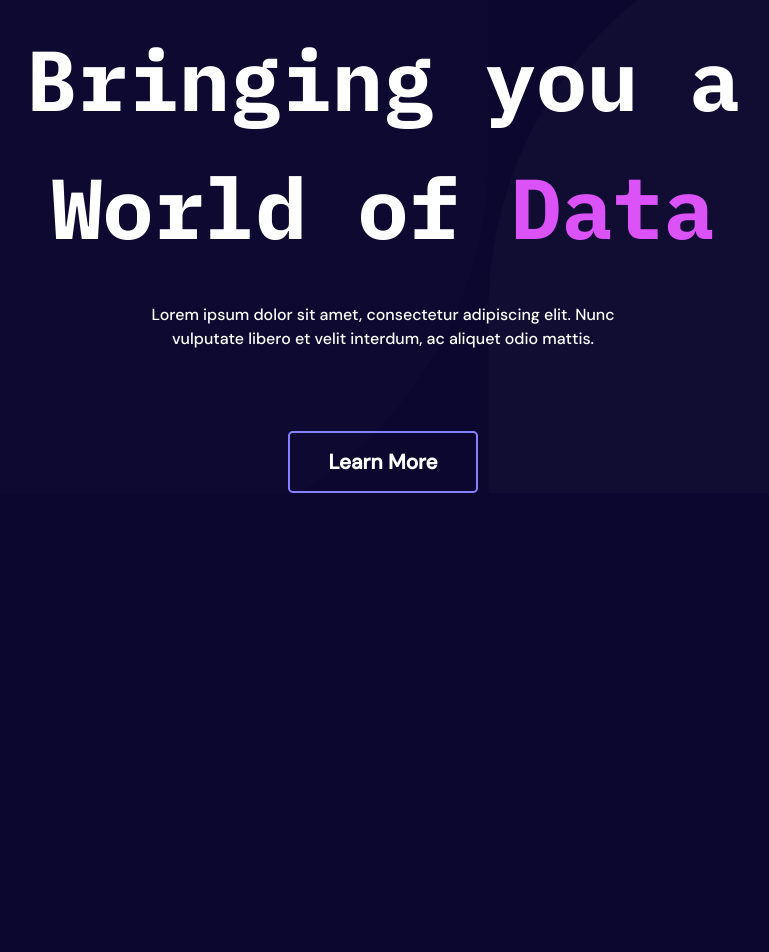
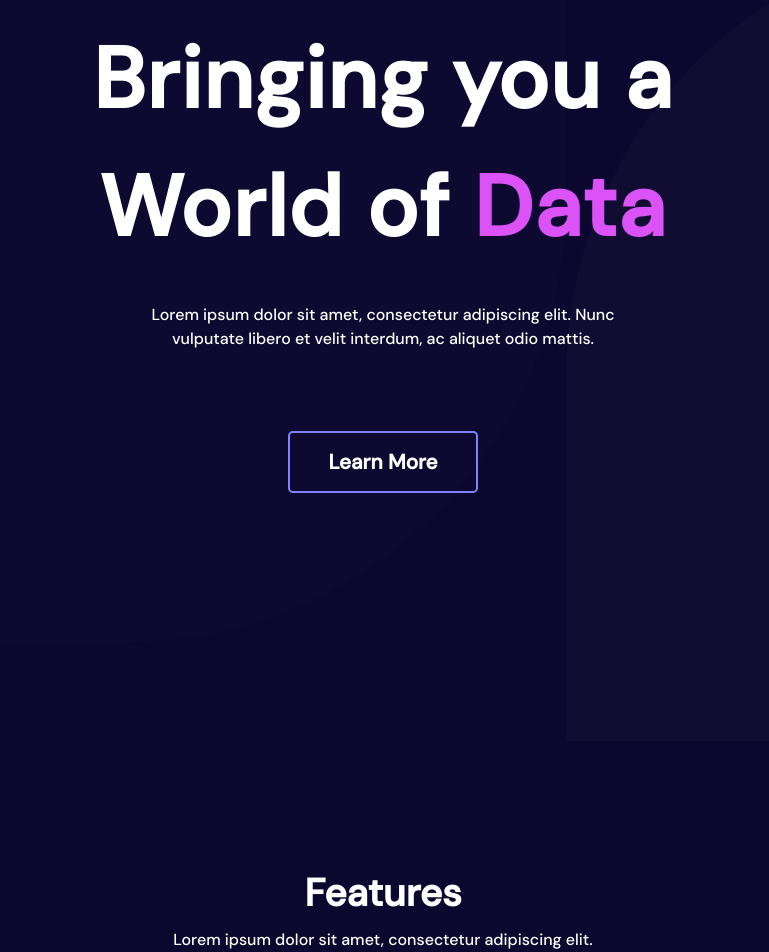
Before and after one commit to Mithrandiirr/insights, a Next.js app: page / in a window 1280 px wide. Shown: the part 298-1250 px from the top of the page, without its empty margins (257-1026 px from the left). Before the commit the page ends 800 px from the top, so only its background shows below. Built offline with nearby package versions, Linux system fonts and the light colour scheme.

Commit message:
first commit

```diff
--- a/pages/index.js
+++ b/pages/index.js
@@ -6,6 +6,7 @@ import Header from '../src/components/Header'
 
 import Landing from '../src/components/Landing'
 
+import Features from '../src/components/Features'
 export default function Home() {
   return (
 <div className='max-w-[1920px] mx-auto'>
@@ -20,6 +21,7 @@ export default function Home() {
       <Landing />
       </section>
       </div>
+      <Features />
 
 </div>
 
--- /dev/null
+++ b/src/components/Features.jsx
@@ -0,0 +1,12 @@
+import React from 'react'
+
+function Features() {
+  return (
+    <div className='mt-[7.75rem] text-center'>
+        <h3 className='font-bold text-[38.4px] '>Features</h3>
+        <p className='mt-[5.75px] font-normal text-[16px]'>Lorem ipsum dolor sit amet, consectetur adipiscing elit.</p>
+    </div>
+  )
+}
+
+export default Features
--- a/src/components/Landing.jsx
+++ b/src/components/Landing.jsx
@@ -3,15 +3,15 @@ import React from 'react'
 function Landing() {
   return (
     <>
-        <div className='mt-[10.5rem] flex flex-col items-center'>
-            <h1 className='text-[85px] text-center w-[770px] font-bold '>
+        <div className='mt-[10.5rem]  flex flex-col items-center'>
+            <h1 className='text-[85px] text-center w-[770px] font-bold  tracking-[1.4661px]'>
             Bringing you a World of <span className='text-violet'>Data</span>
             </h1>
-            <p className='mt-[2rem] w-[530px] font-sans text-center font-[16.76px]'>
+            <p className='mt-[2rem] w-[530px]  text-center font-[16.76px]'>
             Lorem ipsum dolor sit amet, consectetur adipiscing elit. Nunc vulputate libero et velit interdum, ac aliquet odio mattis.
             </p>
-            <div className='mt-[5rem] '>
-                <button  type='button' className='px-[2.4rem] py-[0.836rem] font-bold text-[20.71px] font-sans border-2 border-[#8480FF] rounded-[4.77487px]'>Learn More</button>
+            <div className='mt-[5rem] mb-[15.484375rem] '>
+                <button  type='button' className='px-[2.4rem] py-[0.836rem] font-bold text-[20.71px]  border-2 border-[#8480FF] rounded-[4.77487px]'>Learn More</button>
             </div>
         </div>
     </>
--- a/src/components/Navbar/Logo.jsx
+++ b/src/components/Navbar/Logo.jsx
@@ -7,7 +7,7 @@ function Logo() {
   return (
     <div className='mt-[3.75rem]'>
         <Link href='/'>
-        <a className='flex flex-row items-center gap-[1.91rem]' >
+        <a className='flex flex-row items-center gap-[1.91rem] ' >
         <svg width="63" height="50" viewBox="0 0 63 50" fill="none" xmlns="http://www.w3.org/2000/svg">
             <path d="M24.3446 35.004L23.0845 33.0892L17.7207 36.4253L18.9808 38.3401L24.3446 35.004Z" fill="#1C164F"/>
             <path d="M40.6294 42.909C52.6214 42.909 62.3429 33.4582 62.3429 21.8001C62.3429 10.142 52.6214 0.691284 40.6294 0.691284C28.6374 0.691284 18.916 10.142 18.916 21.8001C18.916 33.4582 28.6374 42.909 40.6294 42.909Z" fill="url(#paint0_linear_2_2860)"/>
@@ -26,7 +26,7 @@ function Logo() {
             </linearGradient>
             </defs>
         </svg>
-        <span className='font-bold text-white text-2xl leading-6'>
+        <span className='font-bold text-white text-2xl leading-6 font-ibm'>
             0xInsights
         </span>
         </a>
--- a/src/components/Navbar/Navlinks.jsx
+++ b/src/components/Navbar/Navlinks.jsx
@@ -14,7 +14,7 @@ function Navlinks() {
   return (
       <>
     <nav className='flex-1 self-center mt-[3.75rem]' id={styles.navbar}>
-        <div className='flex flex-row justify-end font-sans text-base'>
+        <div className='flex flex-row justify-end  text-base'>
             <ul className='flex flex-row gap-[3.875rem]   items-center mr-[4.8125rem]'>
                 <li><Link href='/features'><a>Features</a></Link></li>
                 <li><Link href='/stats'><a>Stats</a></Link></li>
@@ -49,7 +49,7 @@ function Navlinks() {
 
     {isMobile &&
     (
-        <div className='flex flex-row justify-end font-sans text-base'>
+        <div className='flex flex-row justify-end  text-base'>
         <ul className='flex flex-row gap-[3.875rem]   items-center mr-[4.8125rem]'>
             <li><Link href='features'><a>Features</a></Link></li>
             <li><Link href='stats'><a>Stats</a></Link></li>
--- a/styles/globals.css
+++ b/styles/globals.css
@@ -7,7 +7,7 @@ html,
 body {
   padding: 0;
   margin: 0;
-  font-family: 'IBM Plex Mono', monospace;
+  font-family: 'DM Sans', monospace;
   background: #0B072E;
   color: white;
 }
--- a/styles/insights.module.css
+++ b/styles/insights.module.css
@@ -4,6 +4,7 @@
 .front{
    background: url(../public/Pattern.png);
    width: 100%;
+   background-size: cover;
 }
 #mobileNavbar{
     display:none;
--- a/tailwind.config.js
+++ b/tailwind.config.js
@@ -6,7 +6,7 @@ module.exports = {
   theme: {
     extend: {
       fontFamily: {
-        'sans': 'DM Sans'
+        'ibm': 'IBM Plex Mono'
       },
       colors:{
         'blue' : '#4842FF',
```
